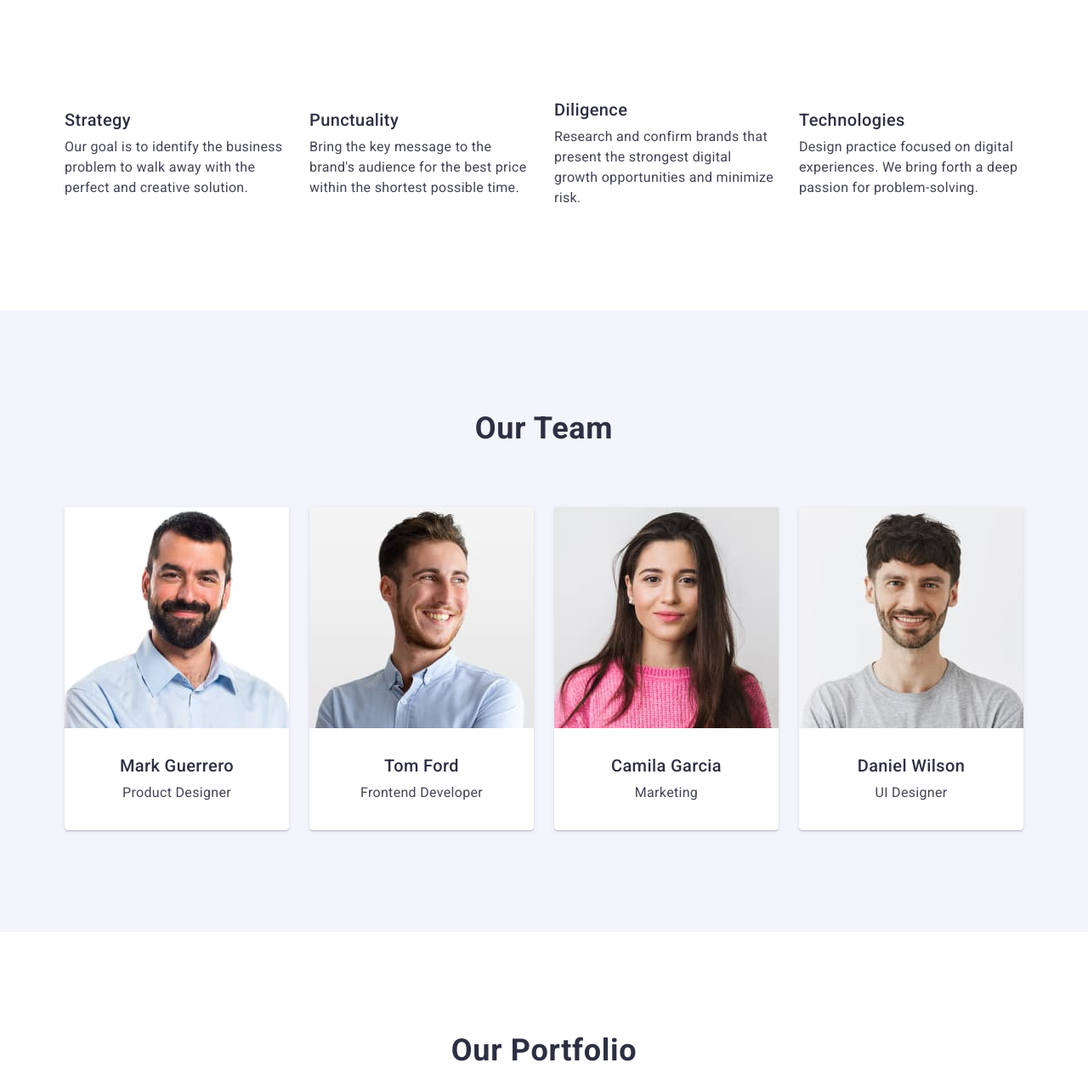
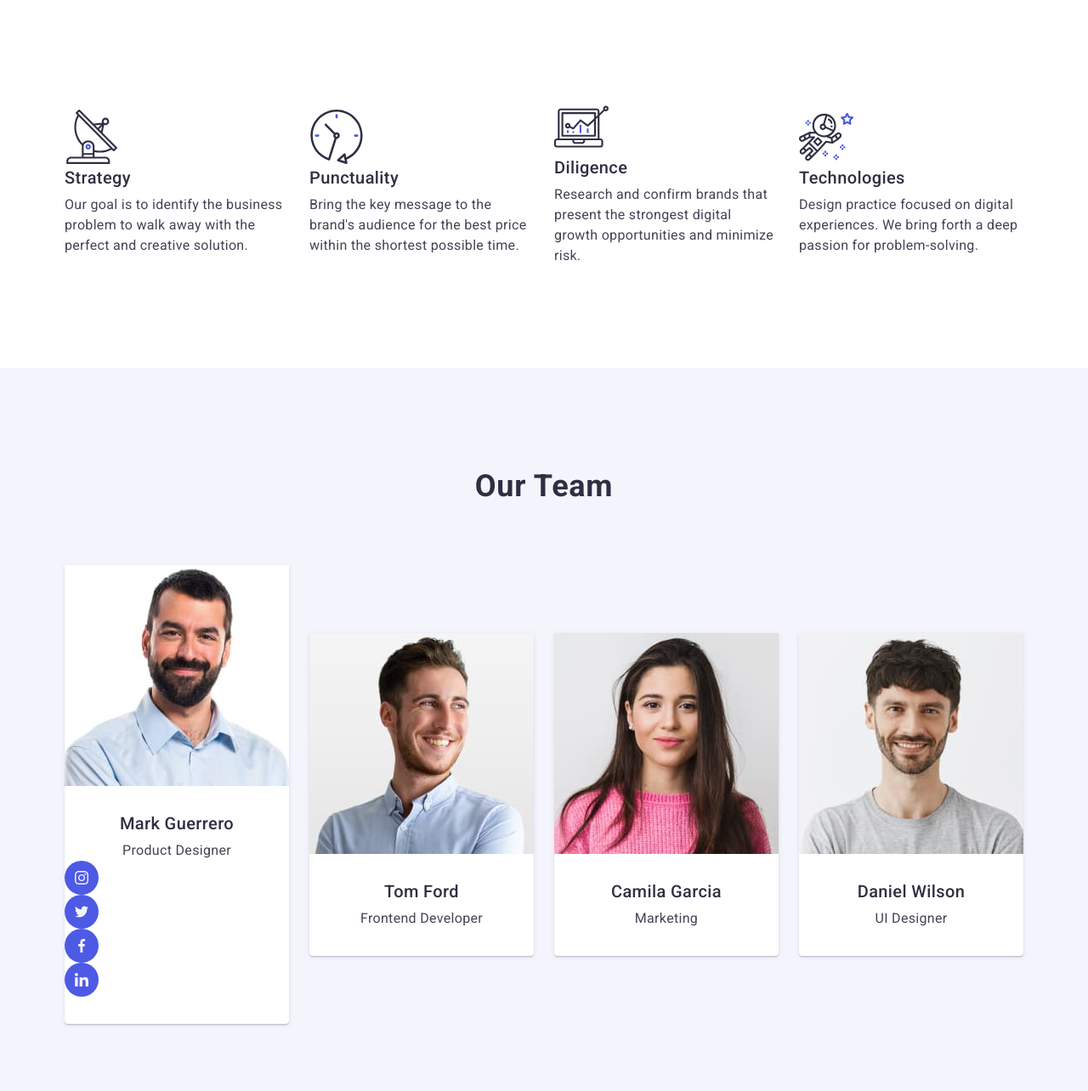
Before and after one commit to InnaPalamarchuk/goit-markup-hw-04, a plain HTML site: page index.html in a window 1280 px wide. Shown: the part 676-1960 px from the top of the page at 85% size. Drawn offline with nearby package versions, Linux system fonts and the light colour scheme.

Commit message:
start of work on homework

```diff
--- a/css/styles.css
+++ b/css/styles.css
@@ -131,6 +131,10 @@
 
    /* section-hero*/
     .hero {
+      background-image: linear-gradient(rgba(46, 47, 66, 0.7), rgba(46, 47, 66, 0.7)), url(../images/people-office.jpg);
+      background-repeat: no-repeat;
+      background-position: center;
+      background-size: cover;
     background-color: #2E2F42;
     padding-top: 188px;
     padding-bottom: 188px;
@@ -270,7 +274,28 @@
     letter-spacing: 0.02em;
    }
 
+   .icon-list-team{
 
+   }
+
+   .social-list{
+     fill: #4d5ae5;
+   }
+
+   .icon-link-team{
+    width: 40px;
+    height: 40px;
+    background-color: #4D5AE5;
+    border-radius: 50%;
+    display: flex;
+    align-items: center;
+    justify-content: center;
+   }
+
+   .icon-link-team:hover,
+   .icon-link-team:focus{
+    background-color: #404BBF;
+    }
    /* section-portfolio */
 
    .section-portfolio{
--- a/index.html
+++ b/index.html
@@ -41,7 +41,7 @@
         </div>
     </header>
     <main>
-        <section class="hero">
+        <section class="hero hero-bgr ">
             <div class="container hero-wrap">
             <h1 class="title-hero">Effective Solutions  for Your Business</h1>
             <button class="button-hero" type="button" >Order Service</button>
@@ -52,20 +52,40 @@
             <h2 class="visually-hidden">Our Adventages</h2>
             <ul class="adventages-list">
                 <li class="adventages-item">
+                    <div class="icon-block">
+                        <svg class="icon-adventages" width="64" height="64">
+                            <use href="./images/symbol-defs.svg#icon-antenna"></use>
+                        </svg>
+                    </div>
                     <h3 class="subtitle-adventages">Strategy</h3>
                     <p class="text-adventages">Our goal is to identify the business
                        problem to walk away with the perfect and creative solution.
                     </p>
                 </li>
                 <li class="adventages-item">
+                    <div class="icon-block">
+                    <svg class="icon-adventages" width="64" height="64">
+                        <use href="./images/symbol-defs.svg#icon-clock"></use>
+                    </svg>
+                </div>
                     <h3 class="subtitle-adventages">Punctuality</h3>
                     <p class="text-adventages">Bring the key message to the brand's audience for the best price within the shortest possible time.</p>
                 </li>
                 <li class="adventages-item">
+                    <div class="icon-block">
+                        <svg class="icon-adventages" width="64" height="64">
+                            <use href="./images/symbol-defs.svg#icon-diagram"></use>
+                        </svg>
+                    </div>
                     <h3 class="subtitle-adventages">Diligence</h3>
                     <p class="text-adventages">Research and confirm brands that present the strongest digital growth opportunities and minimize risk.</p>
                 </li>
                 <li class="adventages-item">
+                    <div class="icon-block">
+                        <svg class="icon-adventages" width="64" height="64">
+                            <use href="./images/symbol-defs.svg#icon-astronaut"></use>
+                        </svg>
+                    </div>
                     <h3 class="subtitle-adventages">Technologies</h3>
                     <p class="text-adventages">Design practice focused on digital experiences. We bring forth a deep passion for problem-solving.</p>
                 </li>
@@ -81,6 +101,36 @@
                     <div class="text-team">
                     <h3 class="subtitle-team">Mark Guerrero</h3>
                     <p class="text-discription">Product Designer</p>
+                    <ul>
+                        <li class="icon-list-team">
+                            <a class="icon-link-team" href=""  target="_blank" rel="noopener noreferrer nofolow">
+                            <svg class="social-list" width="16" height="16">
+                                <use href="./images/symbol-defs.svg#icon-instagram"></use>
+                            </svg>
+                            </a>
+                        </li>
+                        <li>
+                            <a class="icon-link-team" href="" target="_blank" rel="noopener noreferrer nofolow">
+                            <svg class="social-list" width="16" height="16">
+                                <use href="./images/symbol-defs.svg#icon-twitter"></use>
+                            </svg>
+                            </a>
+                        </li>
+                        <li>
+                            <a class="icon-link-team" href=""  target="_blank" rel="noopener noreferrer nofolow">
+                            <svg class="social-list" width="16" height="16">
+                                <use href="./images/symbol-defs.svg#icon-facebook"></use>
+                            </svg>
+                            </a>
+                        </li>
+                        <li>
+                            <a class="icon-link-team" href=""  target="_blank" rel="noopener noreferrer nofolow">
+                            <svg class="social-list" width="16" height="16">
+                                <use href="./images/symbol-defs.svg#icon-linkedin"></use>
+                            </svg>
+                            </a>
+                        </li>
+                    </ul>
                     </div>
                 </li>
                 <li class="item-team">
```
Also changed, not shown: images/people-office.jpg (added), images/symbol-defs.svg (added).
